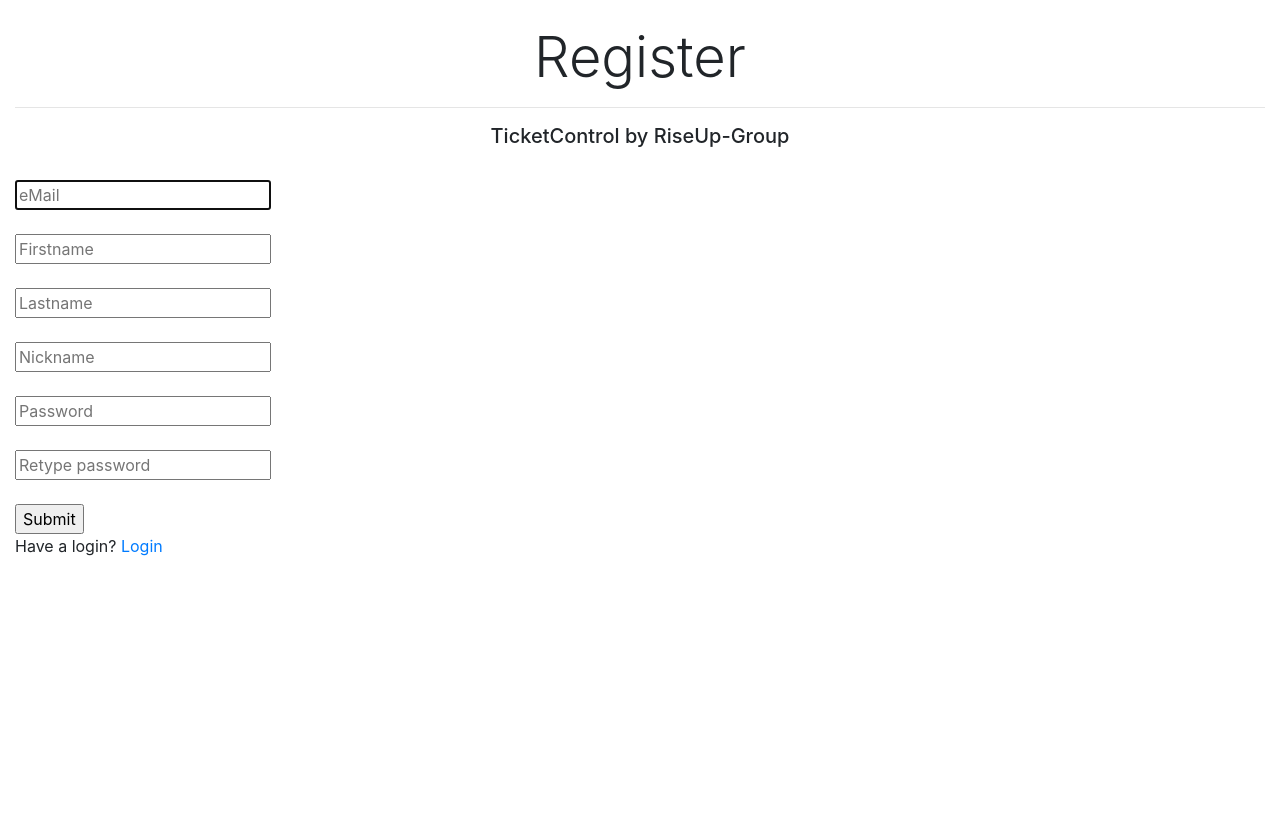
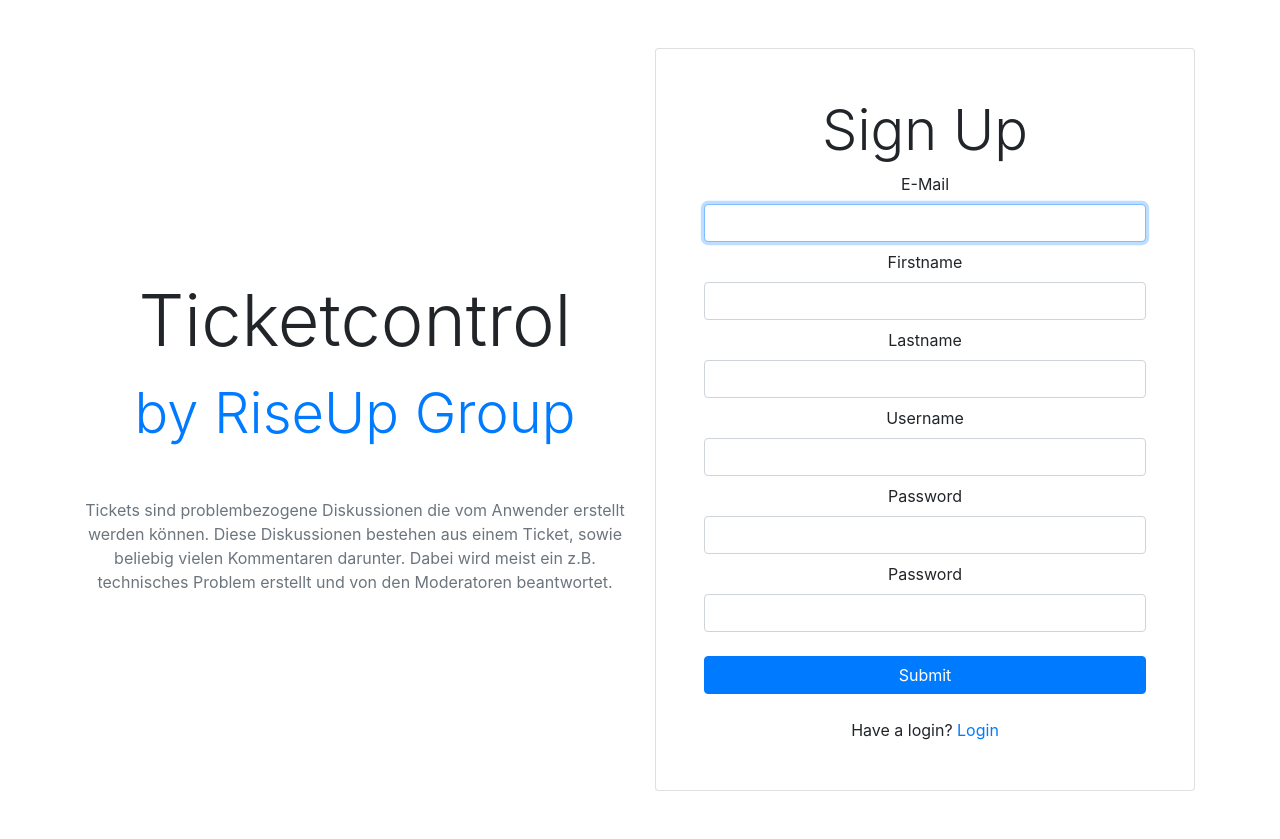
Before and after one commit to Rise-Up-Group/TicketControl, a Django app: page /register/ in a window 1280 px wide. Shown: the part 56-895 px from the top of the page. Before the commit the page ends 612 px from the top, so only its background shows below. Run offline with Django 4.2, Linux system fonts and the light colour scheme; parts of the project's set-up code (start-up, migrations or seed data) failed here and were passed over; some libraries are stand-ins or nearby versions.

Commit message:
redesign login and register view
Redesigned views
 - login
 - register

It passed the Elias test

```diff
--- a/app/templates/user/register.html
+++ b/app/templates/user/register.html
@@ -3,25 +3,59 @@
 {% block title %}Register{% endblock %}
 
 {% block content %}
-    <br>
-    <h1 class="text-center display-4">Register</h1>
-    <hr>
-    <h5 class="text-center">TicketControl by RiseUp-Group</h5>
-
-    <br>
-
-
-<form method="POST" action="{% url 'register' %}" autocomplete="new-password">
-    {% csrf_token %}
-    <input type="email" name="email" id="email" placeholder="eMail" autofocus><br><br>
-    <input type="text" name="firstname" id="firstname" placeholder="Firstname"><br><br>
-    <input type="text" name="lastname" id="lastname" placeholder="Lastname"><br><br>
-    <input type="text" name="username" id="username" placeholder="Nickname"><br><br>
-    <input type="password" name="password" id="password" placeholder="Password"><br><br>
-    <input type="password" name="confirm_password" id="password_retype" placeholder="Retype password"><br><br>
-    <input type="submit" value="Submit"><br>
-    Have a login? <a href="{% url 'login' %}">Login</a>
-</form>
-
-
+    <div class="px-4 py-5 px-md-5 text-center text-lg-start">
+        <div class="container">
+            <div class="row gx-lg-5 align-items-center">
+                <div class="col-lg-6 mb-5 mb-lg-0">
+                    <h1 class="my-5 display-3 fw-bold ls-tight">
+                        Ticketcontrol
+                        <br/>
+                        <span class="text-primary display-4">by RiseUp Group</span>
+                    </h1>
+                    <p class="text-muted">
+                        Tickets sind problembezogene Diskussionen die vom Anwender erstellt werden können.
+                        Diese Diskussionen bestehen aus einem Ticket, sowie beliebig vielen Kommentaren darunter.
+                        Dabei wird meist ein z.B. technisches Problem erstellt und von den Moderatoren beantwortet.
+                    </p>
+                </div>
+                <div class="col-lg-6 mb-5 mb-lg-0">
+                    <div class="card">
+                        <div class="card-body py-5 px-md-5">
+                            <h3 class="display-4">Sign Up</h3>
+                            <form method="POST" action="{% url 'register' %}" autocomplete="new-password">
+                                {% csrf_token %}
+                                <div class="form-outline mb-2">
+                                    <label for="email">E-Mail</label>
+                                    <input type="text" id="email" name="email" class="form-control" autofocus/>
+                                </div>
+                                <div class="form-outline mb-2">
+                                    <label for="firstname">Firstname</label>
+                                    <input type="firstname" id="firstname" name="firstname" class="form-control"/>
+                                </div>
+                                <div class="form-outline mb-2">
+                                    <label for="lastname">Lastname</label>
+                                    <input type="lastname" id="lastname" name="lastname" class="form-control"/>
+                                </div>
+                                <div class="form-outline mb-2">
+                                    <label for="username">Username</label>
+                                    <input type="username" id="username" name="username" class="form-control"/>
+                                </div>
+                                <div class="form-outline mb-2">
+                                    <label for="password">Password</label>
+                                    <input type="password" id="password" name="password" class="form-control"/>
+                                </div>
+                                <div class="form-outline mb-4">
+                                    <label for="password_retype">Password</label>
+                                    <input type="password" id="password_retype" name="confirm_password"
+                                           class="form-control"/>
+                                </div>
+                                <input type="submit" value="Submit" class="btn btn-primary btn-block mb-4"/>
+                            </form>
+                            Have a login? <a href="{% url 'login' %}">Login</a>
+                        </div>
+                    </div>
+                </div>
+            </div>
+        </div>
+    </div>
 {% endblock %}
```
Also changed, not shown: app/templates/user/login.html (+36 -12 lines).
